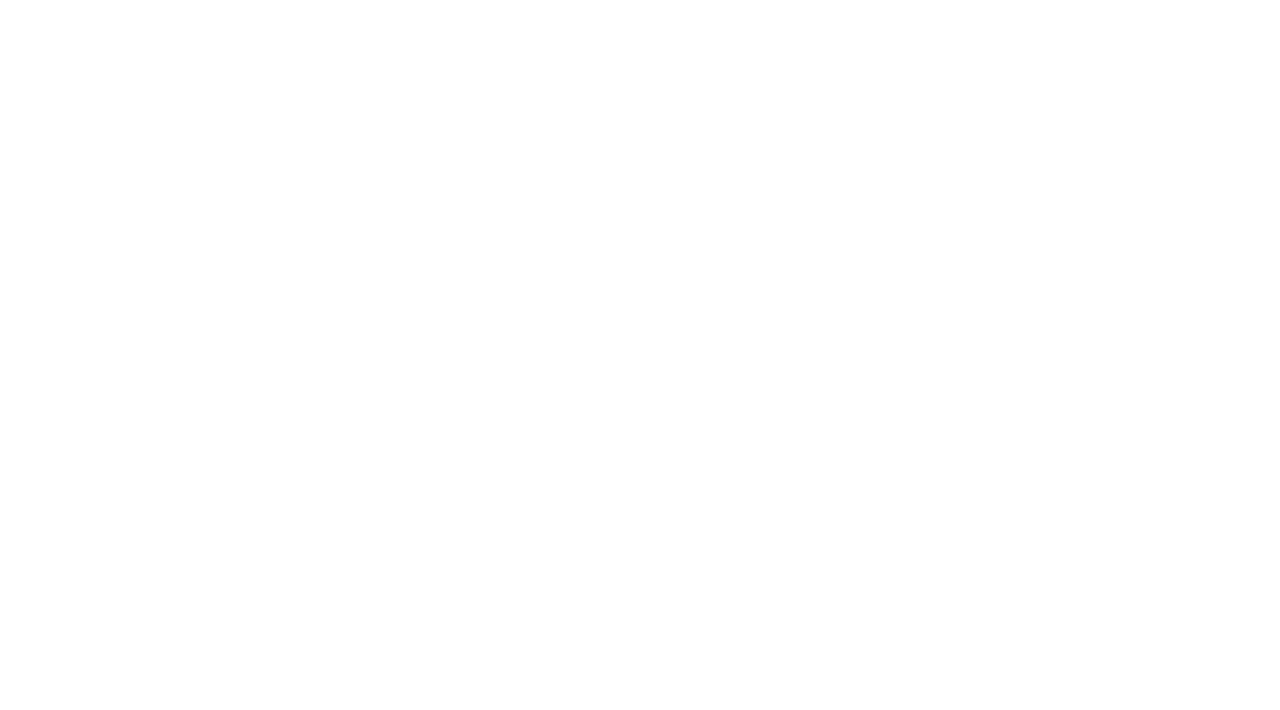
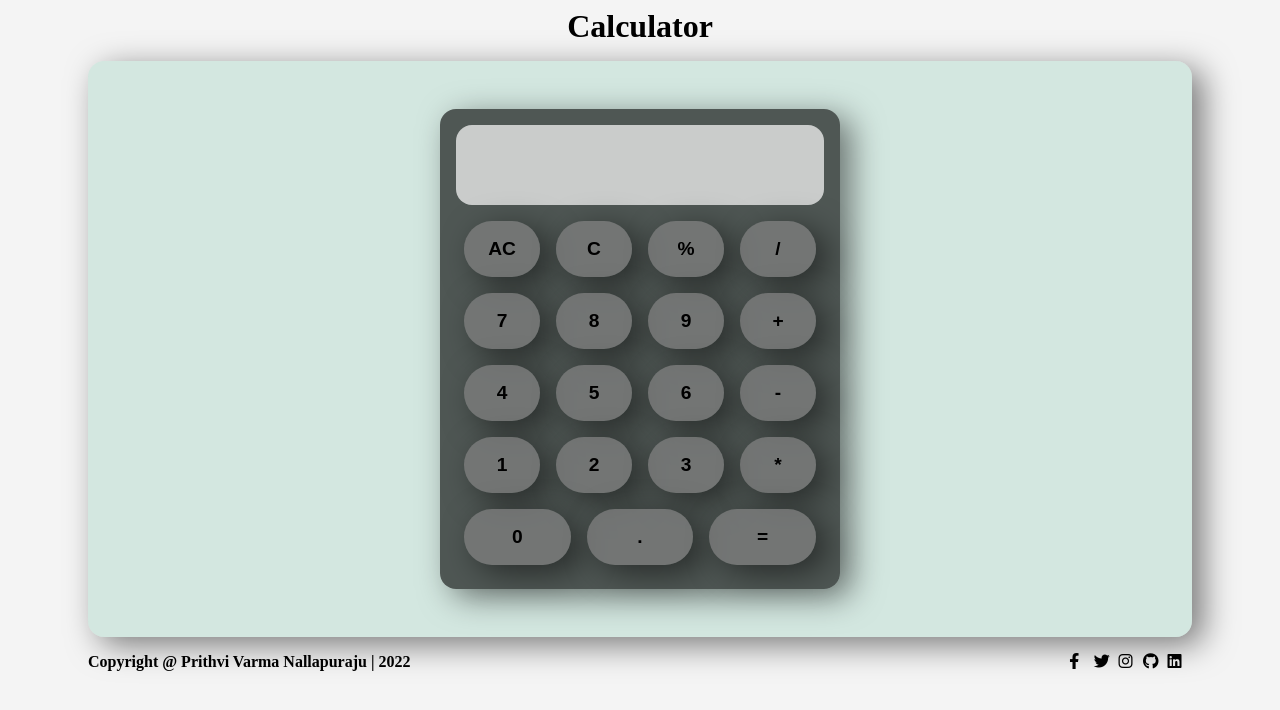
Before and after one commit to prithvivarma-nallapuraju/Calculator, a plain HTML site: page index.html in a window 1280 px wide. Drawn offline with Linux system fonts and the light colour scheme.

Commit message:
completed the html and css part of the project

```diff
--- a/CSS/style.css
+++ b/CSS/style.css
@@ -1,3 +1,129 @@
-body {
+/* ---------------------- Common Properties Styling ----------------------*/
+
+* {
     display: flexbox;
 }
+
+body {
+    background-color: rgba(226, 226, 226, 0.367);
+}
+.logo,
+.main-body,
+.foot-section {
+    margin-left: 5rem;
+    margin-right: 5rem;
+}
+
+
+/* --------------------- End of common properties ----------------------- */
+
+/* --------------------- Logo Styling ------------------------ */
+
+.logo {
+    margin: auto;
+    text-align: center;
+    font-size: 2rem;
+    text-shadow:black;
+
+}
+
+/* --------------------- End of logo Styling ---------------- */
+
+
+/* --------------------- Main body Styling ----------------- */
+
+.main-body {
+    background: rgba(160, 210, 193, 0.396);
+    margin-top: 1rem;
+    padding: 3rem;
+    border-radius: 1rem;
+    text-align: center;
+    align-items: center;
+    justify-content: center;
+    display: flex;
+    box-shadow: 0.7rem 0.5rem 2rem rgba(0,0,0,0.5);
+}
+
+.main-body .calculator {
+    background-color: rgba(0, 0, 0, 0.624);
+    height: 30rem;
+    width: 25rem;
+    border-radius: 1rem;
+    box-shadow: 0.7rem 0.5rem 2rem rgba(0,0,0,0.5);
+}
+
+.main-body .calculator .display {
+    background-color: rgba(255, 255, 255, 0.697);
+    margin: 1rem;
+    height: 5rem;
+    border-radius: 1rem;
+    text-align: center;
+    justify-content: center;
+    align-items: center;
+}
+
+
+.main-body .calculator .button-row-1,
+.main-body .calculator .button-row-2,
+.main-body .calculator .button-row-3,
+.main-body .calculator .button-row-4 {
+    display: flex;
+    margin: 1rem;
+}
+
+.main-body .calculator .button-row-1 button,
+.main-body .calculator .button-row-2 button,
+.main-body .calculator .button-row-3 button,
+.main-body .calculator .button-row-4 button {
+    flex: 1;
+    margin-left: 0.5rem;
+    margin-right: 0.5rem;
+    height: 3.5rem;
+    box-shadow: 0.7rem 0.5rem 2rem rgba(0,0,0,0.5);
+    border-radius: 10rem;
+    font-size: 1.2rem;
+    font-weight: bolder;
+    border-color: transparent;
+    background-color: rgba(128, 128, 128, 0.734);
+}
+
+.main-body .calculator .button-row-1 button:hover,
+.main-body .calculator .button-row-2 button:hover,
+.main-body .calculator .button-row-3 button:hover,
+.main-body .calculator .button-row-4 button:hover {
+    transform: scale(1.2);
+    cursor: pointer;
+}
+
+/* ------------------ End of main body styling --------------- */
+
+
+/* ---------------------- Footer Styling ----------------------- */
+
+.foot-section {
+    display: flex;
+    align-items:baseline;
+}
+
+.foot-section .footer-element-1 {
+    flex: 1;
+    font-weight: bold;
+}
+
+.foot-section .footer-element-2,
+.foot-section .footer-element-3,
+.foot-section .footer-element-4,
+.foot-section .footer-element-5,
+.foot-section .footer-element-6 {
+    flex: 0.025;
+}
+
+.foot-section .footer-element-2 a,
+.foot-section .footer-element-3 a,
+.foot-section .footer-element-4 a,
+.foot-section .footer-element-5 a,
+.foot-section .footer-element-6 a{
+    color: rgba(0, 0, 0,1);
+}
+
+/*---------------------- End of Footer Styling -----------------*/
--- a/index.html
+++ b/index.html
@@ -5,9 +5,82 @@
     <meta http-equiv="X-UA-Compatible" content="IE=edge">
     <meta name="viewport" content="width=device-width, initial-scale=1.0">
     <link rel="stylesheet" href="./CSS/style.css">
+    <link rel="stylesheet" href="./CSS/all.min.css">
     <title>Calculator</title>
 </head>
 <body>
+    <!-- Header Content -->
+    <h1 class="logo"> Calculator </h1>
+    <!-- End of Header Content -->
+
+    <!-- Main content -->
+
+    <div class="main-body">
+        <div class="calculator">
+            <div class="display">
+
+            </div>
+            <div class="button-row-1">
+                <button class="ac">AC</button>
+                <button class="c">C</button>
+                <button class="percentage">%</button>
+                <button class="divsion">/</button>
+            </div>
+            <div class="button-row-2">
+                <button class="seven">7</button>
+                <button class="eight">8</button>
+                <button class="nine">9</button>
+                <button class="plus">+</button>
+            </div>
+            <div class="button-row-3">
+                <button class="four">4</button>
+                <button class="five">5</button>
+                <button class="six">6</button>
+                <button class="minus">-</button>
+            </div>
+            <div class="button-row-3">
+                <button class="one">1</button>
+                <button class="two">2</button>
+                <button class="three">3</button>
+                <button class="into">*</button>
+            </div>
+            <div class="button-row-4">
+                <button class="zero">0</button>
+                <button class="dot">.</button>
+                <button class="equal">=</button>
+            </div>
+        </div>
+    </div>
+
+    <!-- End of Main Content-->
+
+    <!-- Footer Section -->
+
+    <div class="foot-section">
+        <div class="footer-element-1">
+          <p>
+            Copyright @ Prithvi Varma Nallapuraju | 2022
+          </p>
+        </div>
+        <div class="footer-element-2">
+          <a href="https://www.facebook.com/prithvi.varma.71/"><i class="fa-brands fa-facebook-f test"></i></a>
+        </div>
+        <div class="footer-element-3">
+          <a href="https://twitter.com/prithvi_varma_n"><i class="fa-brands fa-twitter"></i></a>
+        </div>
+        <div class="footer-element-4">
+          <a href="https://www.instagram.com/prithvivarma/"><i class="fa-brands fa-instagram"></i></a>
+        </div>
+        <div class="footer-element-5">
+          <a href="https://github.com/prithvivarma-nallapuraju/"><i class="fa-brands fa-github"></i></a>
+        </div>
+        <div class="footer-element-6">
+          <a href="https://www.linkedin.com/in/prithvivarmanallapuraju/"><i class="fa-brands fa-linkedin"></i></a>
+        </div>
+      </div>
+
+    <!-- End of Footer Section -->
+
     <script src="./JS/script.js"></script>
 </body>
 </html>
```
Also changed, not shown: CSS/all.min.css (added), webfonts/fa-brands-400.ttf (added), webfonts/fa-brands-400.woff2 (added), webfonts/fa-regular-400.ttf (added), webfonts/fa-regular-400.woff2 (added), webfonts/fa-solid-900.ttf (added), webfonts/fa-solid-900.woff2 (added), webfonts/fa-v4compatibility.ttf (added), webfonts/fa-v4compatibility.woff2 (added).
